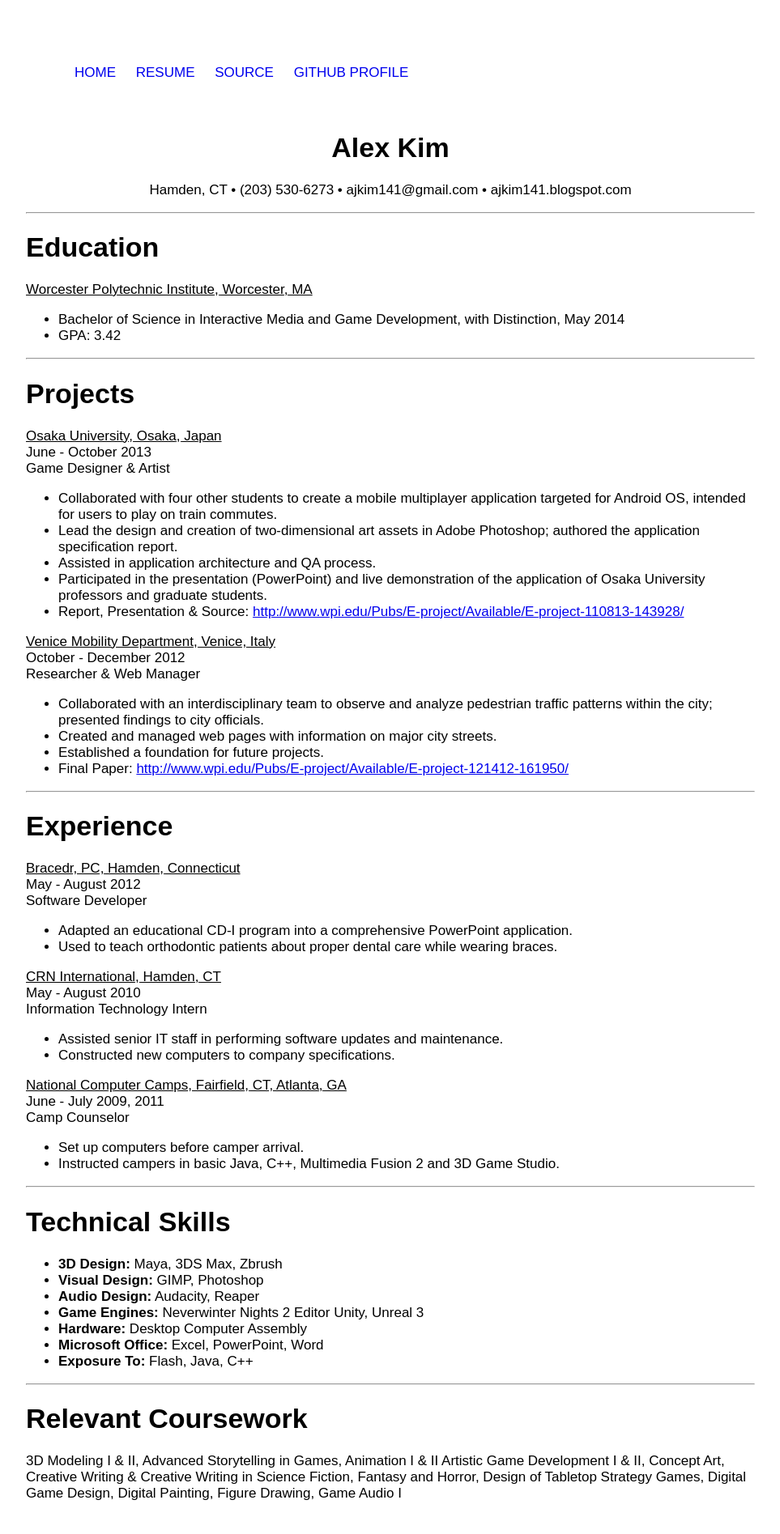
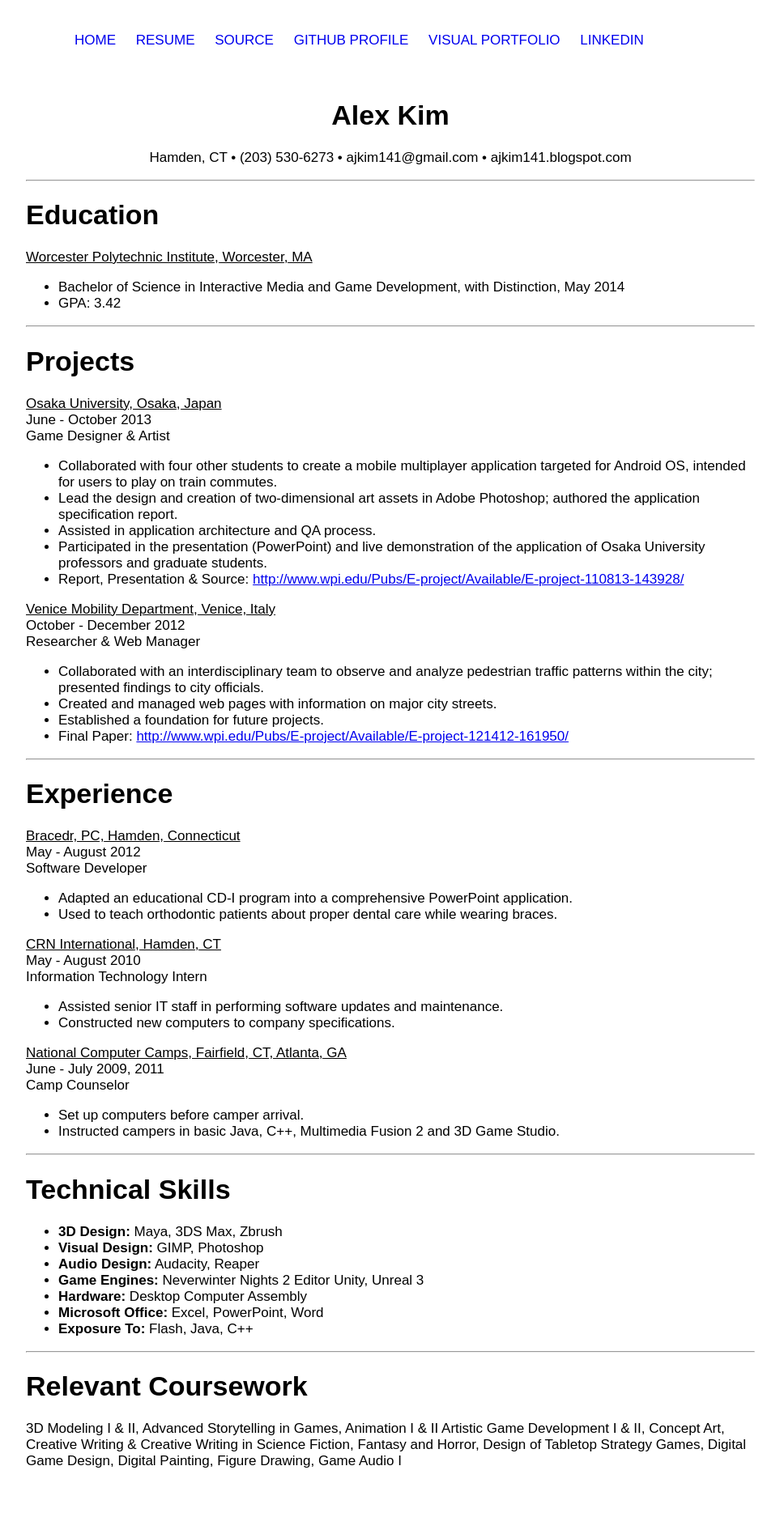
Before and after one commit to ajkim141/ajkim141.github.io, a Flask app: page /resume.html in a window 1280 px wide. Shown: the whole page at 81% size, without its empty margins (158-1121 px from the left). After the commit the page ends 1813 px from the top, so only its background shows below. Run offline with Flask 2, Linux system fonts and the light colour scheme.

Commit message:
some more links
Signed-off-by: Alex <ajkim141@gmail.com>

```diff
--- a/euler/index.html
+++ b/euler/index.html
@@ -14,6 +14,8 @@
         <li><a href="/resume.html">Resume</a></li>
         <li><a href="https://github.com/ajkim141/ajkim141.github.io">Source</a></li>
         <li><a href="https://github.com/ajkim141/">Github Profile</a></li>
+        <li><a href="http://ajkim141.blogspot.com">Visual Portfolio</a></li>
+        <li><a href="https://www.linkedin.com/pub/alex-kim/92/66a/856">Linkedin</a></li>
     </ul>
 </nav>
 
--- a/index.html
+++ b/index.html
@@ -14,6 +14,8 @@
         <li><a href="/resume.html">Resume</a></li>
         <li><a href="https://github.com/ajkim141/ajkim141.github.io">Source</a></li>
         <li><a href="https://github.com/ajkim141/">Github Profile</a></li>
+        <li><a href="http://ajkim141.blogspot.com">Visual Portfolio</a></li>
+        <li><a href="https://www.linkedin.com/pub/alex-kim/92/66a/856">Linkedin</a></li>
     </ul>
 </nav>
 
--- a/minesweeper/index.html
+++ b/minesweeper/index.html
@@ -14,6 +14,8 @@
         <li><a href="/resume.html">Resume</a></li>
         <li><a href="https://github.com/ajkim141/ajkim141.github.io">Source</a></li>
         <li><a href="https://github.com/ajkim141/">Github Profile</a></li>
+        <li><a href="http://ajkim141.blogspot.com">Visual Portfolio</a></li>
+        <li><a href="https://www.linkedin.com/pub/alex-kim/92/66a/856">Linkedin</a></li>
     </ul>
 </nav>
 
--- a/project/static/css/style.css
+++ b/project/static/css/style.css
@@ -7,7 +7,7 @@
 
 .box {
     width: 900px;
-    margin: 40px auto;
+    margin: 0px auto;
 }
 
 body {
--- a/project/templates/base.html
+++ b/project/templates/base.html
@@ -14,6 +14,8 @@
         <li><a href="{{ url_for('resume') }}">Resume</a></li>
         <li><a href="https://github.com/ajkim141/ajkim141.github.io">Source</a></li>
         <li><a href="https://github.com/ajkim141/">Github Profile</a></li>
+        <li><a href="http://ajkim141.blogspot.com">Visual Portfolio</a></li>
+        <li><a href="https://www.linkedin.com/pub/alex-kim/92/66a/856">Linkedin</a></li>
     </ul>
 </nav>
 
--- a/project/templates/resume.html
+++ b/project/templates/resume.html
@@ -31,7 +31,7 @@
     </h1>
     <p>
         <u>
-            Osaka University, Osaka, Japan <br>
+            Osaka University, Osaka, Japan<br>
         </u>
         June - October 2013 <br>
         Game Designer & Artist
@@ -152,7 +152,7 @@
     </ul>
     <hr>
     <h1>
-        Relevant Coursework
+        Relevant Coursework<br>
     </h1>
     3D Modeling I & II, Advanced Storytelling in Games, Animation I & II Artistic Game Development I & II, Concept Art, Creative Writing & Creative Writing in Science Fiction, Fantasy and Horror, Design of Tabletop Strategy Games, Digital Game Design, Digital Painting, Figure Drawing, Game Audio I
 {% endblock %}
--- a/resume.html
+++ b/resume.html
@@ -14,6 +14,8 @@
         <li><a href="/resume.html">Resume</a></li>
         <li><a href="https://github.com/ajkim141/ajkim141.github.io">Source</a></li>
         <li><a href="https://github.com/ajkim141/">Github Profile</a></li>
+        <li><a href="http://ajkim141.blogspot.com">Visual Portfolio</a></li>
+        <li><a href="https://www.linkedin.com/pub/alex-kim/92/66a/856">Linkedin</a></li>
     </ul>
 </nav>
 
@@ -52,7 +54,7 @@
     </h1>
     <p>
         <u>
-            Osaka University, Osaka, Japan <br>
+            Osaka University, Osaka, Japan<br>
         </u>
         June - October 2013 <br>
         Game Designer & Artist
@@ -173,7 +175,7 @@
     </ul>
     <hr>
     <h1>
-        Relevant Coursework
+        Relevant Coursework<br>
     </h1>
     3D Modeling I & II, Advanced Storytelling in Games, Animation I & II Artistic Game Development I & II, Concept Art, Creative Writing & Creative Writing in Science Fiction, Fantasy and Horror, Design of Tabletop Strategy Games, Digital Game Design, Digital Painting, Figure Drawing, Game Audio I
 
--- a/static/css/style.css
+++ b/static/css/style.css
@@ -7,7 +7,7 @@
 
 .box {
     width: 900px;
-    margin: 40px auto;
+    margin: 0px auto;
 }
 
 body {
```
